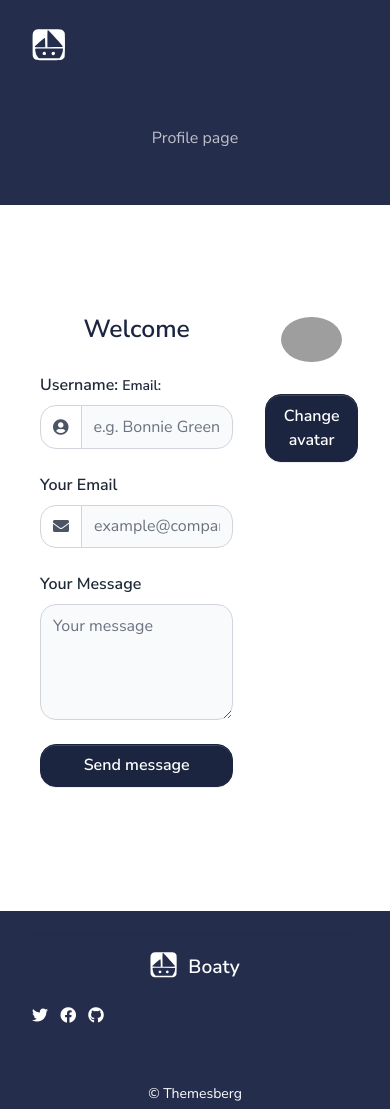
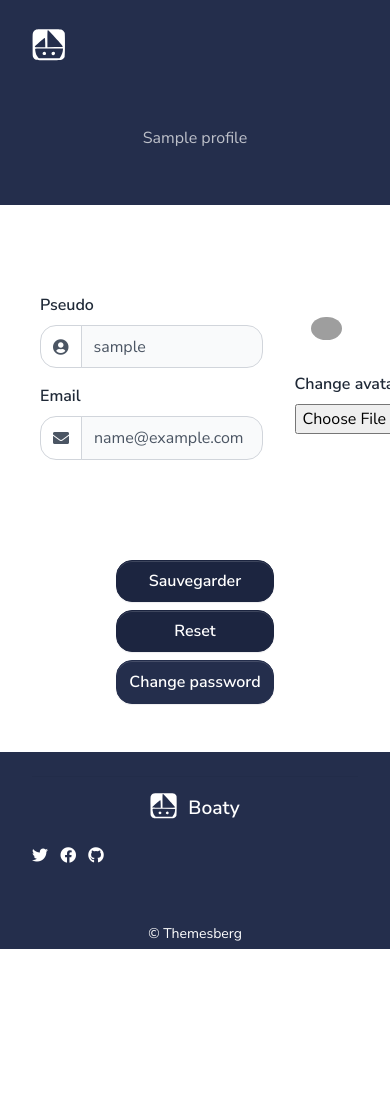
Before and after one commit to amisdariis/swim, a Django app: page /profile/ in a window 390 px wide. After the commit the page ends 949 px from the top, so only its background shows below. Run offline with Django 4.2, Linux system fonts and the light colour scheme; the visitor is signed in with stand-in values (Sample User, id 1); some libraries are stand-ins or nearby versions; grey boxes are pictures that could not be loaded.

Commit message:
Add profile update

```diff
--- a/core/settings.py
+++ b/core/settings.py
@@ -164,6 +164,7 @@ STATIC_ROOT = os.path.join(BASE_DIR, 'home', 'static')
 DEFAULT_AUTO_FIELD = "django.db.models.BigAutoField"
 
 LOGIN_REDIRECT_URL = '/'
+LOGOUT_REDIRECT_URL = '/' #os.path.join(BASE_DIR, 'home','templates','index')
 EMAIL_BACKEND = 'django.core.mail.backends.console.EmailBackend'
 
 MEDIA_ROOT = os.path.join(BASE_DIR, 'home','media')
--- a/home/forms.py
+++ b/home/forms.py
@@ -15,10 +15,10 @@ class UpdateUserForm(forms.ModelForm):
         model = User
         fields = ['username', 'email']
 
-
 class UpdateProfileForm(forms.ModelForm):
     avatar = forms.ImageField(widget=forms.FileInput(attrs={'class': 'form-control-file'}))
-    bio = forms.CharField(widget=forms.Textarea(attrs={'class': 'form-control', 'rows': 5}))
+    bio = forms.CharField(required=False,
+                          widget=forms.Textarea(attrs={'class': 'form-control', 'rows': 5}))
 
     class Meta:
         model = Profile
--- a/home/models.py
+++ b/home/models.py
@@ -1,5 +1,6 @@
 from django.db import models
 from django.contrib.auth.models import User
+from PIL import Image
 
 
 # Extending User Model Using a One-To-One Link
@@ -10,4 +11,15 @@ class Profile(models.Model):
     bio = models.TextField()
 
     def __str__(self):
-        return self.user.username
+        return self.user.username.capitalize()
+
+    # resizing images
+    def save(self, *args, **kwargs):
+        super().save()
+
+        img = Image.open(self.avatar.path)
+
+        if img.height > 100 or img.width > 100:
+            new_img = (100, 100)
+            img.thumbnail(new_img)
+        img.save(self.avatar.path)
--- a/home/templates/includes/navigation.html
+++ b/home/templates/includes/navigation.html
@@ -51,7 +51,7 @@
                           <div class="col-auto g-0">
                               <div class="col ps-0 py-3">
                                   <ul class="list-style-none">
-                                      <li><a class="dropdown-item" href="{% url 'profile-page' %}">Mon compte</a></li>
+                                      <li><a class="dropdown-item" href="{% url 'profile' %}">Mon compte</a></li>
                                       <li><a class="dropdown-item" href="{% url 'alerts' %}">Alerts</a></li>
                                       <li><a class="dropdown-item" href="{% url 'badges' %}">Badges</a></li>
                                   </ul>
--- a/home/templates/pages/profile.html
+++ b/home/templates/pages/profile.html
@@ -2,6 +2,23 @@
 {% load static %}
 
 {% block content %}
+
+    <!-- Hero -->
+    <section class="section-header overflow-hidden pt-7 pt-lg-6 pb-5 pb-lg-2 bg-primary text-white">
+        <div class="container ">
+            <div class="row">
+                <div class="col-12 text-center">
+                    <h1 class="lead fw-normal text-muted"> {{ user.profile }} profile</h1>
+                </div>
+            </div>
+        </div>
+        <figure class="position-absolute bottom-1 left-0 w-100 d-none d-md-block mb-n2"><svg class="fill-white"
+            xmlns="http://www.w3.org/2000/svg" viewBox="0 0 3000 185.4">
+            <path d="M3000,0v185.4H0V0c496.4,115.6,996.4,173.4,1500,173.4S2503.6,115.6,3000,0z"></path>
+            </svg>
+        </figure>
+    </section>
+
     {% if user_form.errors %}
     <div class="alert alert-danger alert-dismissible" role="alert">
         <div id="form_errors">
@@ -15,85 +32,72 @@
     </div>
     {% endif %}
 
+    {% if profile_form.errors %}
+    <div class="alert alert-danger alert-dismissible" role="alert">
+        <div id="form_errors">
+            {% for key, value in profile_form.errors.items %}
+                <strong>{{ value }}</strong>
+            {% endfor %}
+        </div>
+        <button type="button" class="close" data-dismiss="alert" aria-label="Close">
+            <span aria-hidden="true">&times;</span>
+        </button>
+    </div>
+    {% endif %}
+
     <main>
-
-        <!-- Hero -->
-        <section class="section-header overflow-hidden pt-7 pt-lg-6 pb-5 pb-lg-2 bg-primary text-white">
-            <div class="container ">
-              <div class="row">
-                <div class="col-12 text-center">
-                  <h1 class="lead fw-normal text-muted">Profile page</h1>
-                </div>
-              </div>
-            </div>
-            <figure class="position-absolute bottom-1 left-0 w-100 d-none d-md-block mb-n2"><svg class="fill-white"
-                xmlns="http://www.w3.org/2000/svg" viewBox="0 0 3000 185.4">
-                <path d="M3000,0v185.4H0V0c496.4,115.6,996.4,173.4,1500,173.4S2503.6,115.6,3000,0z"></path>
-              </svg>
-            </figure>
-        </section>
 
         <!-- Section -->
         <section class="section section-lg pt-6">
             <div class="container">
+                <form method="post" enctype="multipart/form-data">
                 <div class="row justify-content-center mb-5 mb-lg-6">
-                    <div class="col-8">
+
+                    <div class="col-9">
                         <!-- Contact Card -->
                         <div class="card border-0 p-2 p-md-3 p-lg-5">
-                            <div class="card-header bg-white border-0 text-center">
-                                <h2>Welcome {{ user_form.username }}</h2>
-                            </div>
                             <div class="card-body px-0 pt-0">
-                                <form method="post" enctype="multipart/form-data">
                                 {% csrf_token %}
                                 <!-- Form -->
                                 <div class="mb-4">
                                     <div class="form-group">
-                                            <label for="name">Username:</label>
+                                        <label for="name">Pseudo</label>
+                                        <div class="input-group mb-3">
+                                            <span class="input-group-text" id="basic-addon3"><span class="fas fa-user-circle"></span></span>
                                             {{ user_form.username }}
-                                                {{ user_form.username }}
-                                            <label class="small mb-1">Email:</label>
+                                        </div>
+                                        <label for="name">Email</label>
+                                        <div class="input-group mb-3">
+                                            <span class="input-group-text" id="basic-addon4"><span class="fas fa-envelope"></span></span>
                                             {{ user_form.email }}
                                         </div>
-                                        {{ profile_form.bio }}
-                                        {{ profile_form.avatar }}
-                                        <div class="input-group">
-                                            <span class="input-group-text" id="basic-addon3"><span class="fas fa-user-circle"></span></span>
-                                            <input type="text" class="form-control" placeholder="e.g. Bonnie Green" id="name" required>
                                     </div>
                                 </div>
-                                    <!-- End of Form -->
-                                    <!-- Form -->
-                                    <div class="mb-4">
-                                        <label for="email">Your Email</label>
-                                        <div class="input-group">
-                                            <span class="input-group-text" id="basic-addon4"><span class="fas fa-envelope"></span></span>
-                                            <input type="email" class="form-control" placeholder="example@company.com" id="email" required>
                             </div>
-                                    </div>
-                                    <!-- End of Form -->
-                                    <div class="mb-4">
-                                        <label for="message">Your Message</label>
-                                        <textarea placeholder="Your message" class="form-control" id="message" rows="4" required></textarea>
-                                    </div>
-                                    <!-- End of Form -->
-                                    <div class="d-grid">
-                                        <button type="submit" class="btn rounded btn-secondary">Send message</button>
-                                    </div>
-                                </form>
                         </div>
                     </div>
                     <!-- End of Contact Card -->
-                    </div>
-                    <div class="col-4">
+
+                    <div class="col-3">
                         <div class="row my-3 p-3">
-                            <img class="rounded-circle account-img" src="{% static 'assets/img/boats/avatar.png' %}" style="cursor: pointer;"/>
+                            <img class="rounded-circle account-img" src="{{ user.profile.avatar.url }}" style="cursor: pointer;"/>
                         </div>
                         <div class="d-grid">
-                            <button type="submit" class="btn rounded btn-secondary">Change avatar</button>
+                            <label for="message">Change avatar</label>
+                                {{ profile_form.avatar }}
                         </div>
                     </div>
                 </div>
+
+                <!-- End of Form -->
+                <div class="col-12 justify-content-center ">
+                    <div class="d-grid gap-2 d-md-block justify-content-center">
+                        <button type="submit" class="btn btn-dark btn-lg">Sauvegarder</button>
+                        <button type="reset" class="btn btn-dark btn-lg">Reset</button>
+                        <a href="{% url 'password_change' %}" class="btn btn-primary" role="button">Change password</a>
+                    </div>
+                </div>
+            </form>
             </div>
         </section>
         <!-- End of section -->
--- a/home/urls.py
+++ b/home/urls.py
@@ -10,7 +10,7 @@ urlpatterns = [
     path('about-us/', views.abouts_us, name='about_us'),
     path('contact-us/', views.contact_us, name='contact_us'),
     path('blank/', views.blank_page, name='blank'),
-    path('profile/',views.profile_page, name='profile-page'),
+    path('profile/',views.profile_page, name='profile'),
 
 
     # Authentication
--- a/home/views.py
+++ b/home/views.py
@@ -4,7 +4,7 @@ from theme_pixel.forms import RegistrationForm, UserLoginForm, UserPasswordReset
 from django.contrib.auth import logout
 from django.contrib import messages
 from django.contrib.auth.decorators import login_required
-
+from django.conf import settings
 from .forms import UpdateUserForm, UpdateProfileForm
 
 # Create your views here.
@@ -26,8 +26,8 @@ def landing_freelancer(request):
 def blank_page(request):
   return render(request, 'pages/blank.html')
 
-def profile_page(request):
-  return render(request, 'pages/profile.html')
+#def profile_page(request):
+#  return render(request, 'pages/profile.html')
 
 
 # Account management
@@ -37,7 +37,7 @@ class UserLoginView(LoginView):
 
 def logout_view(request):
   logout(request)
-  return redirect('/accounts/login')
+  return redirect(settings.LOGOUT_REDIRECT_URL)
 
 def register(request):
   if request.method == 'POST':
@@ -66,23 +66,25 @@ class UserPasswordChangeView(PasswordChangeView):
   template_name = 'accounts/password_change.html'
   form_class = UserPasswordChangeForm
 
-
-def profile(request):
+@login_required
+def profile_page(request):
     if request.method == 'POST':
         user_form = UpdateUserForm(request.POST, instance=request.user)
         profile_form = UpdateProfileForm(request.POST, request.FILES, instance=request.user.profile)
-
+        print('test',user_form.is_valid(),profile_form.is_valid())
         if user_form.is_valid() and profile_form.is_valid():
             user_form.save()
             profile_form.save()
             messages.success(request, 'Your profile is updated successfully')
-            return redirect(to='users-profile')
+            print('sucess')
+
+            return redirect(to='profile')
+        messages.error(request, 'Failed to update your profile')
+
     else:
         user_form = UpdateUserForm(instance=request.user)
         profile_form = UpdateProfileForm(instance=request.user.profile)
-
-    return render(request, 'users/profile.html', {'user_form': user_form, 'profile_form': profile_form})
-
+    return render(request, 'pages/profile.html', {'user_form': user_form, 'profile_form': profile_form})
 
 # Components
 def accordion(request):
```
Lines whose indentation alone changed are shown as unchanged.
